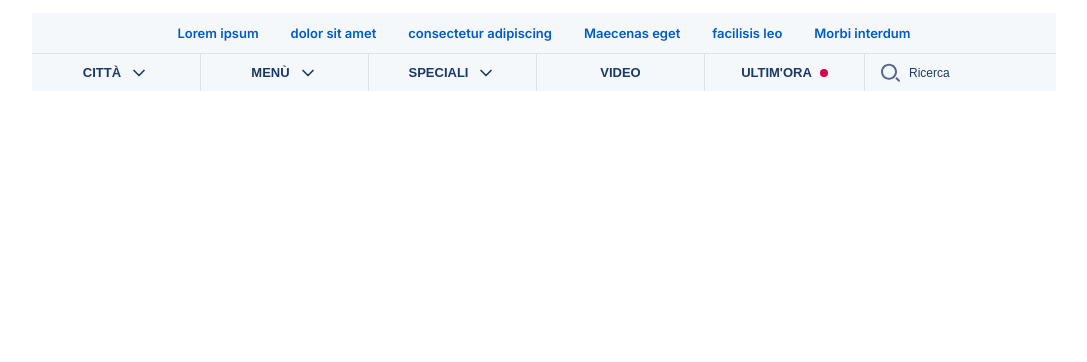
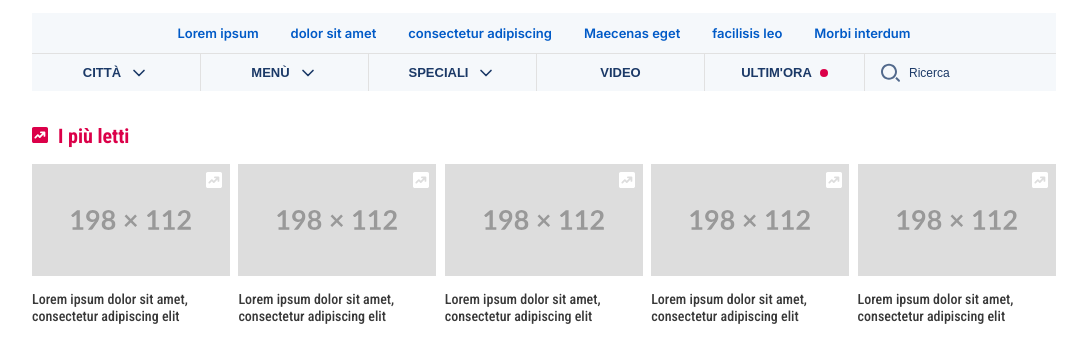
Before and after one commit to FrancescoSorini/ppm1-repo, a website: page main.html in a window 1280 px wide. Shown: the part 140-502 px from the top of the page, without its empty margins (96-1183 px from the left). Drawn offline with Linux system fonts and the light colour scheme.

Commit message:
Separazione stylesheets, creazione vetrina

```diff
--- a/main.html
+++ b/main.html
@@ -3,10 +3,19 @@
     <head>
         <meta charset="UTF-8">
         <title>Tutte le ultime notizie in tempo reale dall'Emilia Romagna e dalle Marche</title>
-        <link rel="stylesheet" href="styles.css">
+        <link rel="stylesheet" href="stylesheets/general-styles.css">
+        <link rel="stylesheet" href="stylesheets/header-styles.css"> <!-- TODO: Sticky header -->
+        <link rel="stylesheet" href="stylesheets/display-styles.css">
+
+        <!-- Inter font -->
         <link rel="preconnect" href="https://fonts.googleapis.com">
         <link rel="preconnect" href="https://fonts.gstatic.com" crossorigin>
         <link href="https://fonts.googleapis.com/css2?family=Inter:ital,opsz,wght@0,14..32,100..900;1,14..32,100..900&display=swap" rel="stylesheet">
+
+        <!-- Roboto Condensed font -->
+        <link rel="preconnect" href="https://fonts.googleapis.com">
+        <link rel="preconnect" href="https://fonts.gstatic.com" crossorigin>
+        <link href="https://fonts.googleapis.com/css2?family=Roboto+Condensed:ital,wght@0,100..900;1,100..900&display=swap" rel="stylesheet">
 
         <link class="title-icon" rel="icon" href="https://placehold.co/600x400/blue/white">
     </head>
@@ -628,5 +637,71 @@
                 </div>
             </nav>
         </header>
+
+        <div class="display-slots-container">
+            <div class="display-slots">
+                <div class="display-trend-news">
+                    <img src="media/display-trend-news-icon.svg">
+                    <span class="display-trend-news-text">I più letti</span>
+                </div>
+                <div class="display-trend-list">
+                    <a href="#" class="display-trend-item">
+                        <div class="display-trend-item-img">
+                            <img src="media/198x112.svg">
+                            <div class="display-trend-item-icon">
+                                <img src="media/display-trend-img-icon.svg">
+                            </div>
+                        </div>
+                        <div class="display-trend-item-title">
+                            <h3>Lorem ipsum dolor sit amet, consectetur adipiscing elit</h3>
+                        </div>
+                    </a>
+                    <a href="#" class="display-trend-item">
+                        <div class="display-trend-item-img">
+                            <img src="media/198x112.svg">
+                            <div class="display-trend-item-icon">
+                                <img src="media/display-trend-img-icon.svg">
+                            </div>
+                        </div>
+                        <div class="display-trend-item-title">
+                            <h3>Lorem ipsum dolor sit amet, consectetur adipiscing elit</h3>
+                        </div>
+                    </a>
+                    <a href="#" class="display-trend-item">
+                        <div class="display-trend-item-img">
+                            <img src="media/198x112.svg">
+                            <div class="display-trend-item-icon">
+                                <img src="media/display-trend-img-icon.svg">
+                            </div>
+                        </div>
+                        <div class="display-trend-item-title">
+                            <h3>Lorem ipsum dolor sit amet, consectetur adipiscing elit</h3>
+                        </div>
+                    </a>
+                    <a href="#" class="display-trend-item">
+                        <div class="display-trend-item-img">
+                            <img src="media/198x112.svg">
+                            <div class="display-trend-item-icon">
+                                <img src="media/display-trend-img-icon.svg">
+                            </div>
+                        </div>
+                        <div class="display-trend-item-title">
+                            <h3>Lorem ipsum dolor sit amet, consectetur adipiscing elit</h3>
+                        </div>
+                    </a>
+                    <a href="#" class="display-trend-item">
+                        <div class="display-trend-item-img">
+                            <img src="media/198x112.svg">
+                            <div class="display-trend-item-icon">
+                                <img src="media/display-trend-img-icon.svg">
+                            </div>
+                        </div>
+                        <div class="display-trend-item-title">
+                            <h3>Lorem ipsum dolor sit amet, consectetur adipiscing elit</h3>
+                        </div>
+                    </a>
+                </div>
+            </div>
+        </div>
     </body>
 </html>
--- /dev/null
+++ b/stylesheets/display-styles.css
@@ -0,0 +1,61 @@
+.display-slots-container{
+    max-width: 1024px;
+    width: 100%;
+    margin: 24px auto 0;
+}
+
+.display-slots{
+    margin-bottom: 32px;
+}
+
+.display-trend-news{
+    display: flex;
+    align-items: center;
+    gap: 8px;
+    margin-bottom: 16px;
+}
+
+.display-trend-list{
+    display: grid;
+    grid-template-columns: repeat(5, 1fr);
+    grid-gap: 8px;
+    gap: 8px;
+}
+
+.display-trend-list a{
+    text-decoration: none;
+}
+
+.display-trend-news-text{
+    font-family: "Roboto Condensed", sans-serif;
+    font-size: 20px;
+    font-weight: 700;
+    color: #db0049;
+}
+
+.display-trend-item{
+    position: relative;
+    /* height: -moz-fit-content; */
+    height: fit-content;
+}
+
+.display-trend-item-img{
+    position: relative;
+    aspect-ratio: 16 / 9;
+    margin-bottom: 12px;
+}
+
+.display-trend-item-icon{
+    position: absolute;
+    right: 4px;
+    top: 4px;
+}
+
+.display-trend-item-title h3{
+    font-family: "Roboto Condensed", sans-serif;
+    font-size: 14px;
+    font-weight: 500;
+    line-height: 17px;
+    margin-top: 12px;
+    color: #383838 !important;
+}
--- /dev/null
+++ b/stylesheets/general-styles.css
@@ -0,0 +1,19 @@
+body{
+    display: flex;
+    flex-direction: column;
+    justify-content: center;
+    align-items: center;
+
+    margin:0;
+    font-family: "Inter", sans-serif;
+    font-size: 12px;
+}
+
+
+header{
+    max-width: 1024px;
+    width: 100%;
+    height: 230px;
+    position:relative;
+    margin: 0 auto 10px;
+}
--- a/styles.css
+++ b/stylesheets/header-styles.css
@@ -1,25 +1,3 @@
-body{
-    display: flex;
-    flex-direction: column;
-    justify-content: center;
-    align-items: center;
-
-    margin:0;
-    font-family: "Inter", sans-serif;
-    font-size: 12px;
-}
-
-
-header{
-    max-width: 1024px;
-    width: 100%;
-    height: 230px;
-    position:relative;
-    margin: 0 auto 10px;
-}
-
-
-
 /* TOP ROW STYLES */
 .top-row{
 
@@ -60,14 +38,6 @@ header{
 .top-row-bell{
     position: relative;
     fill: #005ac7;
-}
-
-@media (min-width: 1024px){
-    .top-row-bell{
-        width: 20px;
-        height: 20px;
-        fill: #0250b0;
-    }
 }
 
 .top-row-bell-counter{
@@ -111,11 +81,17 @@ header{
         font-size: 13px;
         min-width: 69px;
     }
+
+    .top-row-login-button>span {
+        display: block;
+    }
 }
 
-@media (min-width: 768px) {
-    .top-row-login-button>span {
-        display: block;
+@media (min-width: 1024px){
+    .top-row-bell{
+        width: 20px;
+        height: 20px;
+        fill: #0250b0;
     }
 }
 
@@ -234,20 +210,8 @@ header{
     border-left: 0;
 }
 
-@media (min-width: 768px){
-    .navigation-row-list{
-        max-height: 37px;
-    }
-}
-
 .navigation-row-item{
     flex: 1 1;
-}
-
-@media (min-width: 1024px){
-    .navigation-row-search{
-        min-width: 12rem;
-    }
 }
 
 .navigation-row-item-button{
@@ -271,14 +235,6 @@ header{
     text-transform: uppercase;
 }
 
-@media (min-width: 768px){
-    .navigation-row-item-button{
-        padding: .825rem 1rem;
-        gap: .5rem;
-        min-width: 10rem;
-    }
-}
-
 .navigation-row-item-button .arrow-icon{
     transition: all 0.3s ease;
 }
@@ -294,32 +250,46 @@ header{
     border-radius: 100%;
 }
 
+@media (min-width: 768px){
+    .navigation-row-list{
+        max-height: 37px;
+    }
+
+    .navigation-row-item-button{
+        padding: .825rem 1rem;
+        gap: .5rem;
+        min-width: 10rem;
+    }
+}
+
+@media (max-width: 768px){
+    .navigation-row-item-specials{
+        display: none;
+    }
+}
+
 @media (min-width: 1024px){
     .navigation-row-search{
         min-width: 12rem;
+    }
+
+    .navigation-row-search button{
+        justify-content: flex-start !important;
+
+    }
+
+    .navigation-row-search span{
+        display: block;
+        text-transform: none;
+        color: #1b3967;
+        font-weight: 500;
+        font-size: 12px;
     }
 }
 
 @media (max-width: 1024px){
     .navigation-row-search{
         display:none;
-    }
-}
-
-@media (min-width: 1024px){
-    .navigation-row-search button{
-        justify-content: flex-start !important;
-
-    }
-}
-
-@media (min-width: 1024px){
-    .navigation-row-search span{
-        display: block;
-        text-transform: none;
-        color: #1b3967;
-        font-weight: 500;
-        font-size: 12px;
     }
 }
 
@@ -347,20 +317,10 @@ header{
     display: flex; /* Mostra il contenuto quando si passa sopra */
 }
 
-@media (min-width: 768px){
-    .viewport-cities,
-    .viewport-menu,
-    .viewport-specials,
-    .viewport-latest{
-        top: 100%;
-    }
-}
-
 .dropdown-dR4Wt{
     position: relative;
     transform-origin: top center;
     width: 100%;
-    background-color: #fff;
     transition: width, height, .3s ease;
 }
 
@@ -372,18 +332,7 @@ header{
     padding: 1.5rem 1rem;
     max-width: 100%;
     box-sizing: border-box; /* Include padding e bordi nelle dimensioni */
-}
-
-@media (min-width: 768px) {
-    .dropdown-VFYt7{
-        border: 1px solid #e1e1e1;
-    }
-}
-
-@media (min-width: 1024px) {
-    .dropdown-VFYt7 {
-        height: unset;
-    }
+    background-color: #fff;
 }
 
 .dropdown-container{
@@ -412,12 +361,6 @@ header{
 
 .close-icon{
     height: 16px;
-}
-
-@media (min-width: 1024px) {
-    .dropdown-close{
-        display: none;
-    }
 }
 
 .dropdown-search-input-container{
@@ -450,12 +393,6 @@ header{
     gap: 1rem;
 }
 
-@media (min-width: 768px){
-    .dropdown-cities{
-        grid-template-columns: repeat(4, 1fr);
-    }
-}
-
 .dropdown-list a{
     color: #1b3967;
     font-size: 13px;
@@ -469,14 +406,6 @@ header{
     text-decoration: none;
 }
 
-@media (min-width: 1024px){
-    .dropdown-list a{
-        padding-bottom: 0;
-        justify-content: flex-start;
-        border-bottom: none;
-    }
-}
-
 .navigation-row-item-menu:hover .viewport-menu{
     display: flex; /* Mostra il contenuto quando si passa sopra */
 }
@@ -487,34 +416,8 @@ header{
     gap: 1rem;
 }
 
-@media (min-width: 768px) {
-    .dropdown-list{
-        grid-template-columns: repeat(2, 1fr);
-    }
-}
-
-@media (min-width: 1024px){
-    .container-teasers{
-        display: grid;
-        grid-gap: 1rem;
-        gap: 1rem;
-        grid-template-columns: repeat(2, 1fr);
-    }
-}
-
 .dropdown-teasers{
     display: none;
-}
-
-@media (min-width: 1024px){
-    .dropdown-teasers{
-        display: grid;
-        grid-template-columns: repeat(2, 1fr);
-        grid-gap: 2rem;
-        gap: 2rem;
-        border-left: 1px solid #e1e1e1;
-        padding-left: 1rem;
-    }
 }
 
 .dropdown-teasers a{
@@ -547,13 +450,6 @@ header{
     display: grid;
     grid-gap: 24px;
     gap: 24px;
-}
-
-@media (min-width: 1024px){
-    .dropdown-latest-list{
-        grid-auto-flow: column;
-        grid-auto-columns: minmax(0, 1fr);
-    }
 }
 
 .dropdown-latest-item{
@@ -595,12 +491,6 @@ header{
     color: black;
 }
 
-@media (min-width: 1024px) {
-    .dropdown-latest-item-title{
-        flex: 3 1;
-    }
-}
-
 .dropdown-latest-item-cta{
     margin-top: auto;
     color: #575757;
@@ -609,14 +499,74 @@ header{
     gap: 6px;
 }
 
+.dropdown-latest-list a{
+    text-decoration: none;
+}
+
+@media (min-width: 768px){
+    .viewport-cities,
+    .viewport-menu,
+    .viewport-specials,
+    .viewport-latest{
+        top: 100%;
+    }
+
+    .dropdown-VFYt7{
+        border: 1px solid #e1e1e1;
+    }
+
+    .dropdown-cities{
+        grid-template-columns: repeat(4, 1fr);
+    }
+
+    .dropdown-list{
+        grid-template-columns: repeat(2, 1fr);
+    }
+}
+
 @media (min-width: 1024px) {
+    .dropdown-VFYt7 {
+        height: unset;
+    }
+
+    .dropdown-close{
+        display: none;
+    }
+
+    .dropdown-list a{
+        padding-bottom: 0;
+        justify-content: flex-start;
+        border-bottom: none;
+    }
+
+    .container-teasers{
+        display: grid;
+        grid-gap: 1rem;
+        gap: 1rem;
+        grid-template-columns: repeat(2, 1fr);
+    }
+
+    .dropdown-teasers{
+        display: grid;
+        grid-template-columns: repeat(2, 1fr);
+        grid-gap: 2rem;
+        gap: 2rem;
+        border-left: 1px solid #e1e1e1;
+        padding-left: 1rem;
+    }
+
+    .dropdown-latest-list{
+        grid-auto-flow: column;
+        grid-auto-columns: minmax(0, 1fr);
+    }
+
+    .dropdown-latest-item-title{
+        flex: 3 1;
+    }
+
     .dropdown-latest-item-cta{
         flex: 2 1;
     }
-}
-
-.dropdown-latest-list a{
-    text-decoration: none;
 }
 
 @media (max-width: 1024px) {
```
Also changed, not shown: media/198x112.svg (added), media/display-trend-img-icon.svg (added), media/display-trend-news-icon.svg (added).
